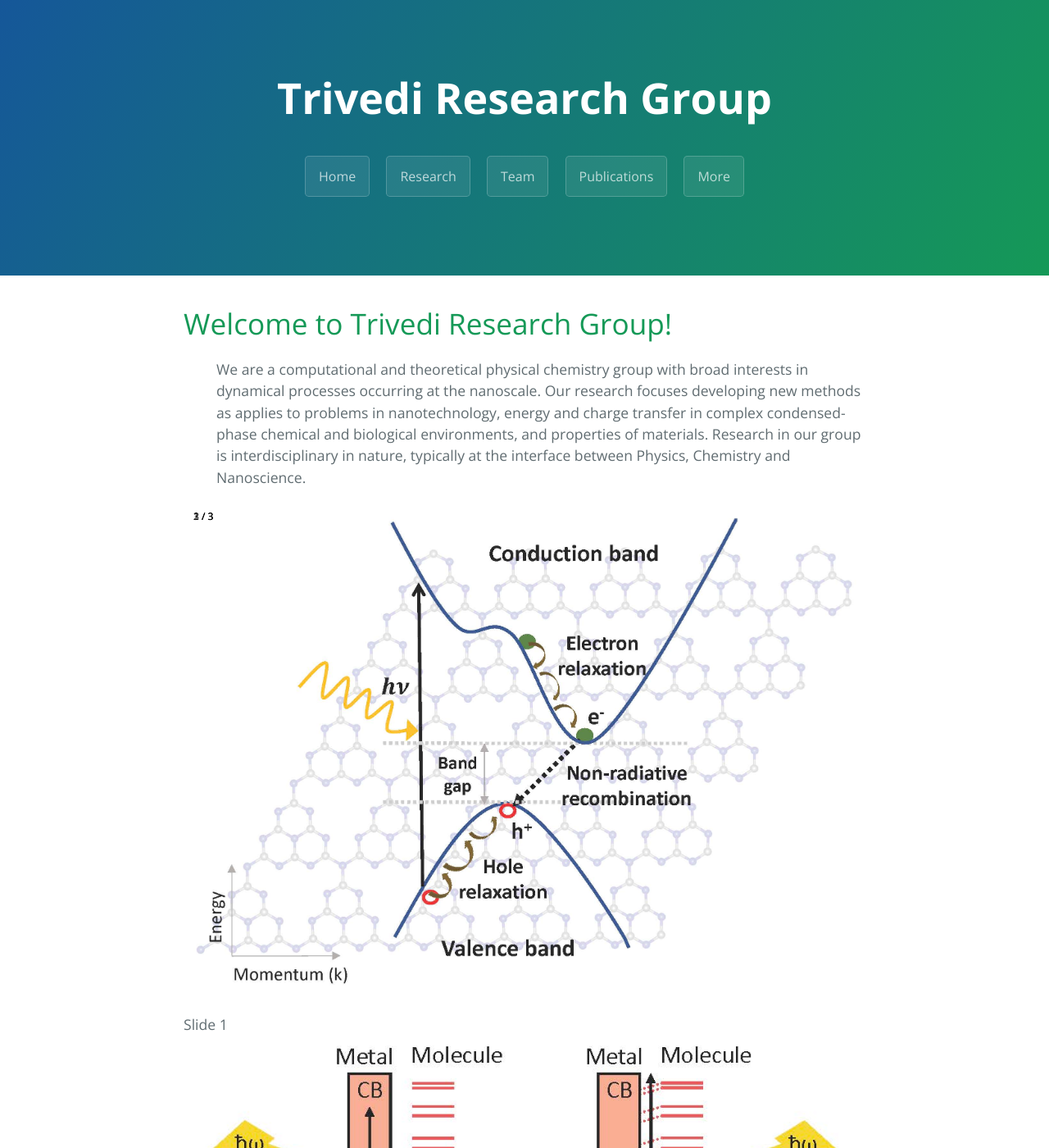
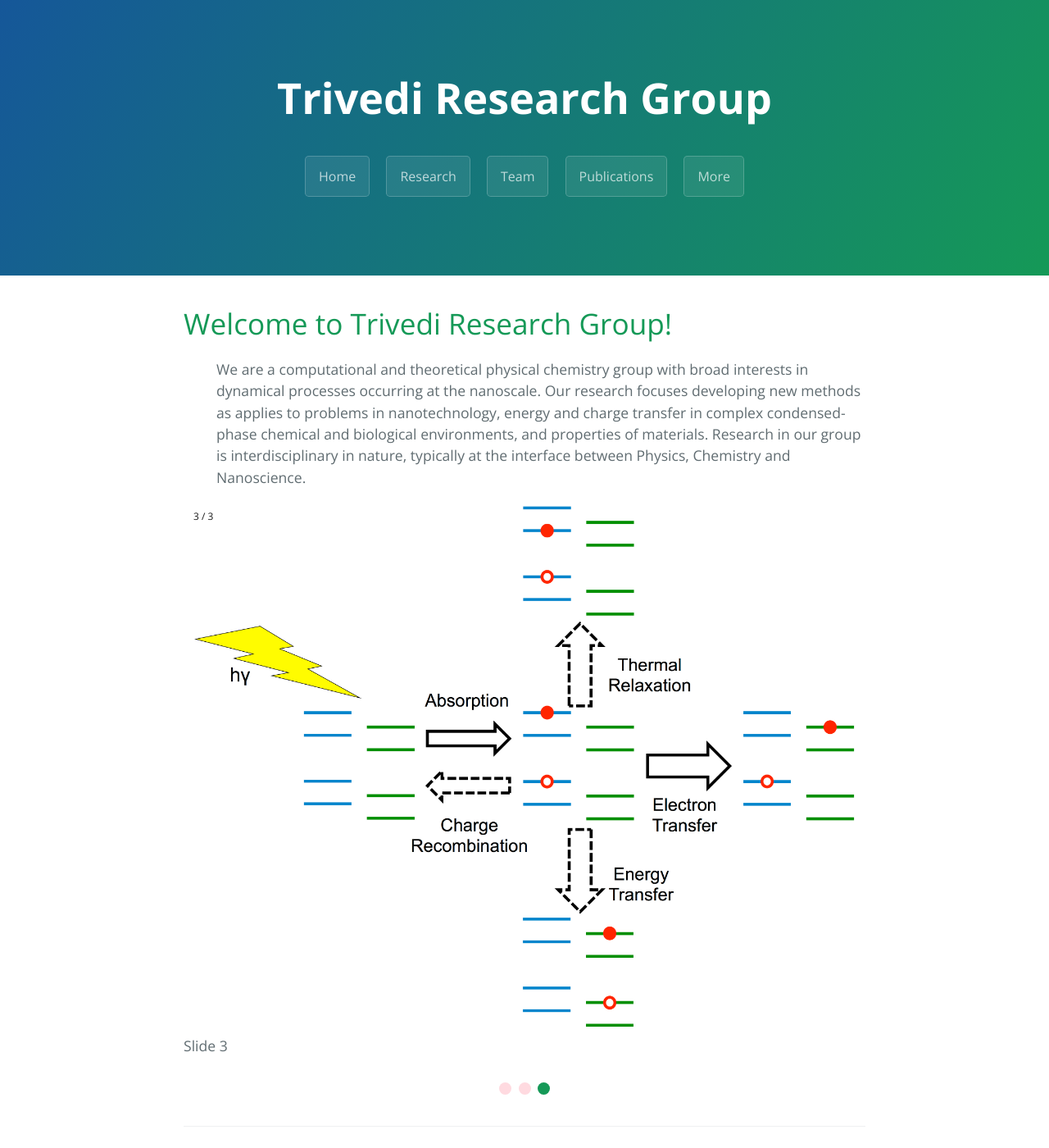
Before and after one commit to dharatrivedi/dharatrivedi.github.io, a Jekyll site: the page built from index.html, in a window 1280 px wide and 1400 px high. Shown: the whole window at 82% size. Built offline with Jekyll 4.4.1, drawn with Linux system fonts in a browser that asks for light colours; the list of posts is cut into pages by our own code.

Commit message:
Update index.html

```diff
--- a/index.html
+++ b/index.html
@@ -14,19 +14,19 @@
 
 <div class="slideshow-container">
 
-<div class="fade">
+<div class="mySlides fade">
   <div class="numbertext">1 / 3</div>
   <img src="/images/TOC_1.jpg" style="width:100%">
   <div class="text">Slide 1</div>
 </div>
 
-<div class="fade">
+<div class="mySlides fade">
   <div class="numbertext">2 / 3</div>
   <img src="/images/TOC_2.jpg" style="width:100%">
   <div class="text">Slide 2</div>
 </div>
 
-<div class="fade">
+<div class="mySlides fade">
   <div class="numbertext">3 / 3</div>
   <img src="/images/TOC_3.jpg" style="width:100%">
   <div class="text">Slide 3</div>
@@ -35,6 +35,12 @@
 </div>
 
 <html>
+  <br>
+  <div style="text-align:center">
+    <span class="dot"></span>
+    <span class="dot"></span>
+    <span class="dot"></span>
+  </div>
   <script>
     var slideIndex = 0;
     showSlides();
```
